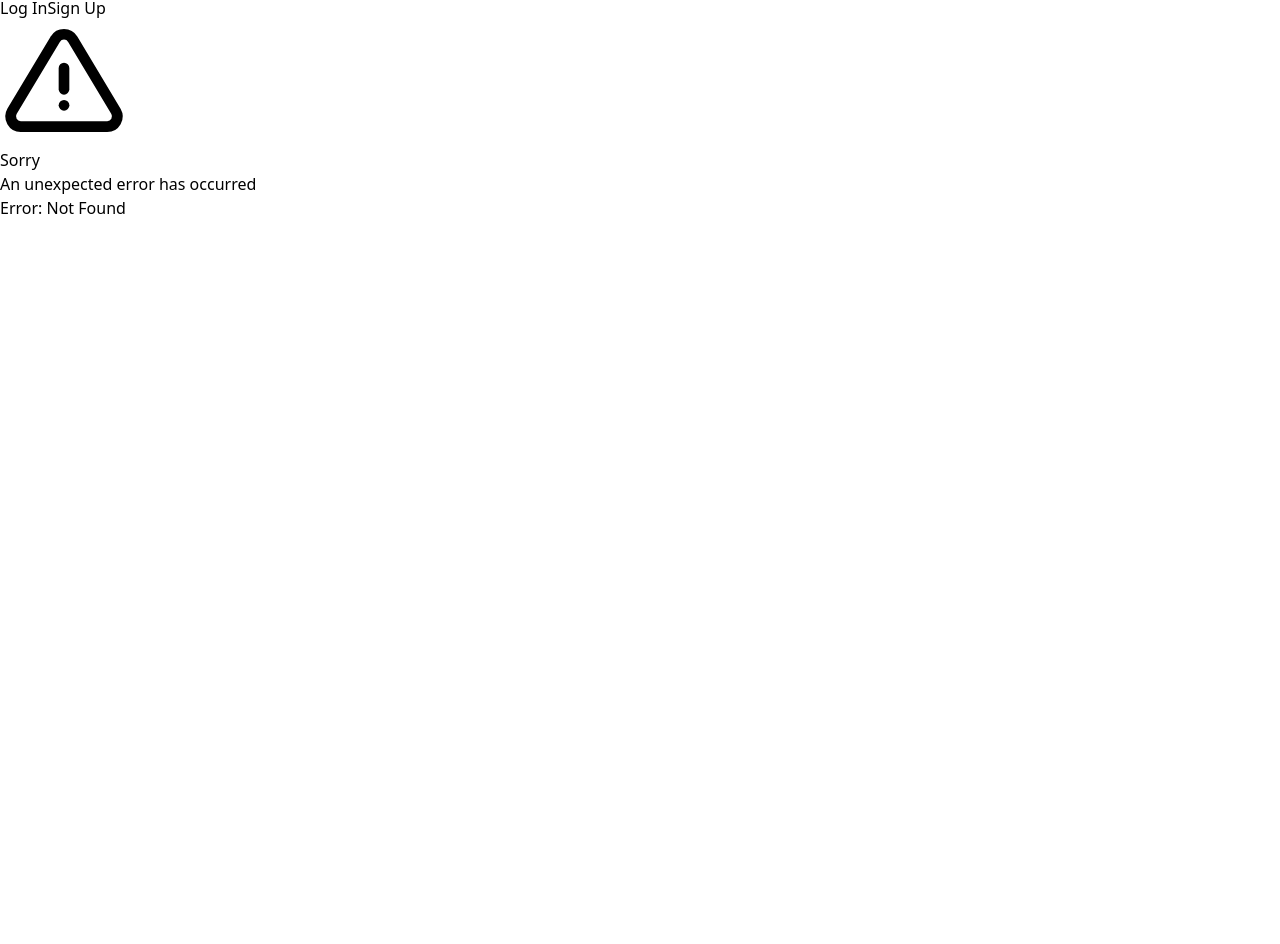
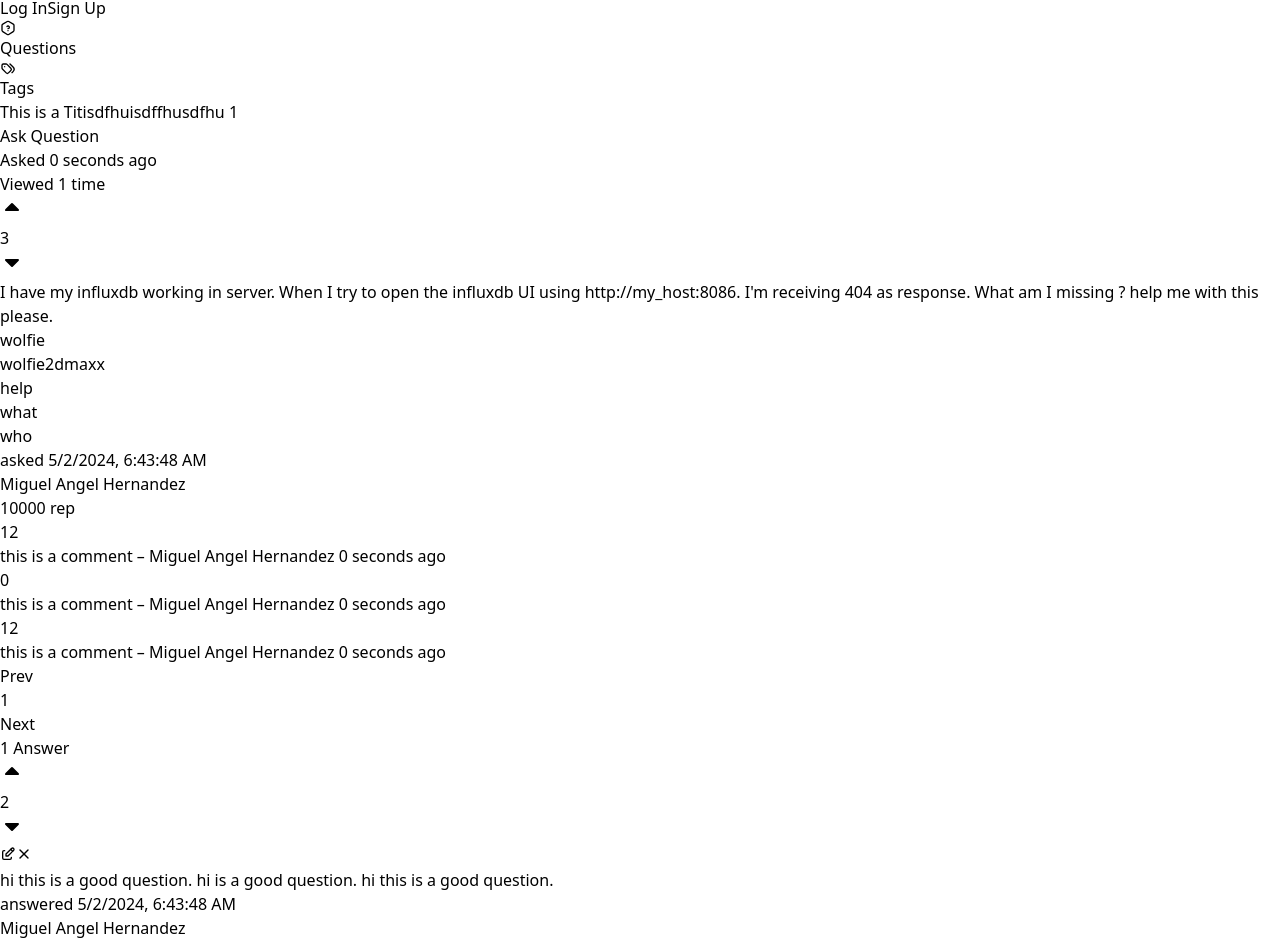
Before and after one commit to alkmei/fake-overflow, a React (Vite) app in the folder client/: page /questions/edit/1/answer/1 in a window 1280 px wide. Before the commit this address had no page. Shown: the part 108-1052 px from the top of the page. Before the commit the page ends 800 px from the top, so only its background shows below. Built offline with nearby package versions, Linux system fonts and the light colour scheme.

Commit message:
edit questions and answer front end

```diff
--- a/client/src/TempData.ts
+++ b/client/src/TempData.ts
@@ -84,11 +84,12 @@ export const tempQuestions: Question[] = [
     comments: comments,
     answers: [
       {
-        text: "hi this is a good question. hi this is a good question. hi this is a good question. hi this is a good question. hi this is a good question. hi this is a good question. hi this is a good question. hi this is a good question. hi this is a good question. hi this is a good question. hi this is a good question. hi this is a good question. ",
+        text: "hi this is a good question. hi  is a good question. hi this is a good question. ",
         author: user,
         creationTime: new Date(),
         votes: 2,
         comments: comments,
+        id: 0,
       },
     ],
     tags: tags,
@@ -102,7 +103,7 @@ export const tempQuestions: Question[] = [
     text: "I have my influxdb working in server. When I try to open the influxdb UI using http://my_host:8086. I'm receiving 404 as response. What am I missing ? help me with this please.\n",
     views: 2,
     votes: 3,
-    id: 1,
+    id: 2,
     comments: comments,
     answers: [
       {
@@ -124,7 +125,7 @@ export const tempQuestions: Question[] = [
     text: "I have my influxdb working in server. When I try to open the influxdb UI using http://my_host:8086. I'm receiving 404 as response. What am I missing ? help me with this please.\n",
     views: 2,
     votes: 3,
-    id: 1,
+    id: 3,
     comments: comments,
     answers: [
       {
@@ -146,7 +147,7 @@ export const tempQuestions: Question[] = [
     text: "I have my influxdb working in server. When I try to open the influxdb UI using http://my_host:8086. I'm receiving 404 as response. What am I missing ? help me with this please.\n",
     views: 2,
     votes: 3,
-    id: 1,
+    id: 4,
     comments: comments,
     answers: [
       {
@@ -168,7 +169,7 @@ export const tempQuestions: Question[] = [
     text: "I have my influxdb working in server. When I try to open the influxdb UI using http://my_host:8086. I'm receiving 404 as response. What am I missing ? help me with this please.\n",
     views: 2,
     votes: 3,
-    id: 1,
+    id: 5,
     comments: comments,
     answers: [
       {
@@ -189,7 +190,7 @@ export const tempQuestions: Question[] = [
     author: user,
     views: 0,
     votes: 3453,
-    id: 2,
+    id: 6,
     comments: comments,
     answers: [
       {
@@ -198,6 +199,7 @@ export const tempQuestions: Question[] = [
         comments: comments,
         votes: 0,
         creationTime: new Date(),
+        id: 1,
       },
       {
         text: "hi this is a good question 2",
--- a/client/src/components/questions/QuestionComponent.tsx
+++ b/client/src/components/questions/QuestionComponent.tsx
@@ -5,8 +5,10 @@ import TagComponent from "@/components/TagComponent.tsx";
 
 export default function QuestionComponent({
   question,
+  userId,
 }: {
   question: Question;
+  userId?: number;
 }) {
   question.creationTime = new Date(question.creationTime);
 
@@ -29,7 +31,13 @@ export default function QuestionComponent({
       </div>
       <div className="w-full">
         <h3 className="text-blue-600 hover:text-blue-900 break-all mb-0.5">
-          <Link to={`/questions/${question.id}/${sluggify(question.title)}`}>
+          <Link
+            to={
+              userId
+                ? `/questions/edit/${question.id}/answer/${userId}`
+                : `/questions/${question.id}/${sluggify(question.title)}`
+            }
+          >
             {question.title}
           </Link>
         </h3>
--- a/client/src/components/questions/QuestionList.tsx
+++ b/client/src/components/questions/QuestionList.tsx
@@ -3,7 +3,13 @@ import Question from "@server/types/question";
 import { useEffect, useState } from "react";
 import { useSearchParams } from "react-router-dom";
 
-export default function QuestionList({ questions }: { questions: Question[] }) {
+export default function QuestionList({
+  questions,
+  userId,
+}: {
+  questions: Question[];
+  userId?: number;
+}) {
   const [page, setPage] = useState(1);
   const [searchParams] = useSearchParams();
 
@@ -34,7 +40,7 @@ export default function QuestionList({ questions }: { questions: Question[] }) {
           if (question) {
             renderedQuestions.push(
               <div key={i}>
-                <QuestionComponent question={question} />
+                <QuestionComponent question={question} userId={userId} />
               </div>,
             );
           }
--- a/client/src/main.tsx
+++ b/client/src/main.tsx
@@ -32,8 +32,12 @@ const router = createBrowserRouter([
     children: [
       { path: "/questions", element: <Questions /> },
       { path: "/questions/ask", element: <AskQuestion /> },
-      { path: "/questions/edit/:id", element: <AskQuestion editing={true} /> },
+      { path: "/questions/edit/:id", element: <AskQuestion editing={true} /> }, // restrict to admin/logged-in user
       { path: "/questions/:id/:slug", element: <Answers /> },
+      {
+        path: "/questions/edit/:qid/answer/:uid",
+        element: <Answers />,
+      },
       { path: "/questions/tagged/:tag", element: <TagQuestions /> },
       { path: "/tags", element: <Tags /> },
       { path: "/users/:id", element: <Profile /> },
--- a/client/src/routes/questions/Answers.tsx
+++ b/client/src/routes/questions/Answers.tsx
@@ -1,14 +1,20 @@
 import PostText from "@/components/questions/PostText.tsx";
-import { tempQuestions } from "@/TempData.ts";
+import { comments, tempQuestions, user } from "@/TempData.ts";
 import QuestionHeader from "@/components/QuestionHeader.tsx";
-import { IconCaretDownFilled, IconCaretUpFilled } from "@tabler/icons-react";
+import {
+  IconCaretDownFilled,
+  IconCaretUpFilled,
+  IconEdit,
+  IconX,
+} from "@tabler/icons-react";
 import TagComponent from "@/components/TagComponent.tsx";
 import Comments from "@/components/questions/Comments.tsx";
 import FormError from "@/components/FormError.tsx";
 import { FormEvent, useEffect, useState } from "react";
 import { validateHyperlinks } from "@/helper.ts";
-import { Link, useSearchParams } from "react-router-dom";
+import { Link, useParams, useSearchParams } from "react-router-dom";
 import PageButtons from "@/components/PageButtons.tsx";
+import Answer from "@server/types/answer";
 
 export default function Answers() {
   const questionId = new URLSearchParams(window.location.search).get("id");
@@ -16,6 +22,10 @@ export default function Answers() {
   const [textError, setTextError] = useState("");
   const [page, setPage] = useState(1);
   const [searchParams] = useSearchParams();
+  const [editingAnswerId, setEditingAnswerId] = useState<number | null>(null);
+  const [editedText, setEditedText] = useState("");
+  const [editError, setEditError] = useState("");
+  const userId = useParams().uid;
 
   useEffect(() => {
     if (searchParams.get("page")) {
@@ -28,8 +38,20 @@ export default function Answers() {
   }, [searchParams]);
   // TODO: show updated view count on answers page
 
-  const question = tempQuestions[1];
-  const answers = question.answers;
+  // TODO: when querying answers, split the array into answers by user and answers not by the user
+
+  const question = tempQuestions[0];
+  const answers = question.answers.sort(
+    (a, b) => b.creationTime.getTime() - a.creationTime.getTime(),
+  );
+  let userAnswers: Answer[] = [];
+
+  if (userId) {
+    // TODO: Get answers by user
+    userAnswers = question.answers.sort(
+      (a, b) => b.creationTime.getTime() - a.creationTime.getTime(),
+    );
+  }
 
   const numPerPage = 5;
   const lastPage = Math.floor(answers.length / numPerPage) + 1;
@@ -53,7 +75,8 @@ export default function Answers() {
     if (valid) {
       const newAnswer = {
         text: text,
-        author: "test author", // this will be a user later
+        // TODO: Make this current user
+        author: "test author",
       };
 
       console.log(newAnswer);
@@ -66,6 +89,44 @@ export default function Answers() {
       //       console.log(res.data);
       //     });
     }
+  };
+
+  const handleEdit = (answer: Answer) => {
+    if (!(answer.id !== editingAnswerId)) setEditingAnswerId(null);
+    else setEditingAnswerId(answer.id);
+
+    setEditedText(answer.text);
+  };
+
+  const handleEditSubmit = (event: FormEvent, answer: Answer) => {
+    event.preventDefault();
+    let valid = true;
+
+    setEditError("");
+
+    if (!validateHyperlinks(text)) {
+      setEditError("Invalid hyperlink");
+      valid = false;
+    }
+
+    if (editedText.trim() === "") {
+      setEditError("Edited text cannot be empty");
+      valid = false;
+    }
+
+    if (editedText === answer.text) {
+      setEditError("Edited text is identical to answer text");
+      valid = false;
+    }
+
+    if (valid) {
+      // TODO: send POST request to change answer
+      console.log(editedText);
+    }
+  };
+
+  const handleDelete = (answer: Answer) => {
+    console.log(answer);
   };
 
   if (questionId && Object.keys(question).length === 0)
@@ -124,7 +185,13 @@ export default function Answers() {
               i < (page - 1) * numPerPage + numPerPage;
               i++
             ) {
-              const answer = answers[i];
+              let answer;
+              let editableAns = false;
+              if (userId && i < userAnswers.length) {
+                answer = userAnswers[i];
+                editableAns = true;
+              } else answer = answers[i - userAnswers.length];
+
               if (answer) {
                 renderedAnswers.push(
                   <div key={i} className="grid gap-4 mt-4 grid-cols-[1fr_16fr]">
@@ -137,9 +204,41 @@ export default function Answers() {
                         <IconCaretDownFilled width={24} height={24} />
                       </button>
                     </div>
-                    <div className="flex flex-col justify-between items-start col-[2]">
+                    {editableAns && (
+                      <div className="flex flex-col gap-2 col-[1] items-center">
+                        <button
+                          className="rounded-full border w-9 h-9 flex justify-center items-center hover:bg-[#fbdbc0]"
+                          onClick={() => handleEdit(answer)}
+                        >
+                          <IconEdit width={16} height={16} />
+                        </button>
+                        <button
+                          className="rounded-full border w-9 h-9 flex justify-center items-center hover:bg-red-200"
+                          onClick={() => handleDelete(answer)}
+                        >
+                          <IconX width={16} height={16} />
+                        </button>
+                      </div>
+                    )}
+                    <div className="flex flex-col justify-between items-start col-[2] row-[1]">
                       <PostText text={answer.text} />
                     </div>
+                    {editingAnswerId === answer.id && (
+                      <form onSubmit={(e) => handleEditSubmit(e, answer)}>
+                        <textarea
+                          name="edit-answer"
+                          cols={30}
+                          rows={3}
+                          value={editedText}
+                          className="rounded p-2 border w-full mr-10"
+                          onChange={(e) => setEditedText(e.target.value)}
+                        />
+                        <FormError message={editError} />
+                        <button className="bg-blue-500 p-2 text-white rounded hover:bg-blue-600 text-nowrap text-xs mt-2">
+                          Submit Edit
+                        </button>
+                      </form>
+                    )}
                     <div className="col-[2] justify-self-end">
                       <div className="text-xs p-3 max-w-56">
                         <p className="text-gray-600">
--- a/client/src/routes/questions/AskQuestion.tsx
+++ b/client/src/routes/questions/AskQuestion.tsx
@@ -1,7 +1,8 @@
 import FormError from "@/components/FormError.tsx";
 import { FormEvent, useState, useEffect } from "react";
 import { validateHyperlinks } from "@/helper";
-import { useParams } from "react-router-dom";
+import { useNavigate, useParams } from "react-router-dom";
+import { tempQuestions } from "@/TempData.ts";
 
 export default function AskQuestion({ editing }: { editing?: boolean }) {
   const [title, setTitle] = useState("");
@@ -15,10 +16,11 @@ export default function AskQuestion({ editing }: { editing?: boolean }) {
     if (editing) {
       console.log(id);
       // TODO: Get question from server by id
-      // setTitle(question.title);
-      // setText(question.text);
-      // setTags(question.tags.map((tag) => tag.name).join(" "));
-      // setSummary(question.summary);
+      const question = tempQuestions[0];
+      setTitle(question.title);
+      setText(question.text);
+      setTags(question.tags.map((tag) => tag.name).join(" "));
+      setSummary(question.summary);
     }
   }, [editing, id]);
 
@@ -26,6 +28,7 @@ export default function AskQuestion({ editing }: { editing?: boolean }) {
   const [textError, setTextError] = useState("");
   const [tagsError, setTagsError] = useState("");
   const [summaryError, setSummaryError] = useState("");
+  const navigate = useNavigate();
 
   const handleSubmit = (event: FormEvent) => {
     event.preventDefault();
@@ -100,7 +103,7 @@ export default function AskQuestion({ editing }: { editing?: boolean }) {
         //     });
       }
 
-      // TODO: then send back to home page on successful submit
+      navigate("/questions");
     }
   };
 
@@ -132,6 +135,7 @@ export default function AskQuestion({ editing }: { editing?: boolean }) {
             name="title"
             className="rounded p-2 border"
             placeholder="Enter title here..."
+            value={title}
             onChange={(e) => setTitle(e.target.value)}
           />
           <FormError message={titleError} />
@@ -144,6 +148,7 @@ export default function AskQuestion({ editing }: { editing?: boolean }) {
             name="summary"
             cols={30}
             rows={10}
+            value={summary}
             className="rounded border p-2"
             placeholder="Enter summary here..."
             onChange={(e) => setSummary(e.target.value)}
@@ -158,6 +163,7 @@ export default function AskQuestion({ editing }: { editing?: boolean }) {
             name="body"
             cols={30}
             rows={10}
+            value={text}
             className="rounded border p-2"
             placeholder="Enter question text here..."
             onChange={(e) => setText(e.target.value)}
@@ -173,6 +179,7 @@ export default function AskQuestion({ editing }: { editing?: boolean }) {
             name="tags"
             className="rounded p-2 border"
             placeholder="Enter tags here..."
+            value={tags}
             onChange={(e) => setTags(e.target.value)}
           />
           <FormError message={tagsError} />
--- a/client/src/routes/users/Profile.tsx
+++ b/client/src/routes/users/Profile.tsx
@@ -4,9 +4,16 @@ import { sluggify, timeSinceDate } from "@/helper.ts";
 import TagList from "@/components/TagList.tsx";
 import QuestionList from "@/components/questions/QuestionList.tsx";
 import { IconEdit, IconX } from "@tabler/icons-react";
+import { useEffect, useState } from "react";
 
 export default function Profile() {
+  const [userId, setUserId] = useState(0);
   const { id } = useParams();
+
+  useEffect(() => {
+    if (id) setUserId(parseInt(id));
+  }, [id]);
+
   console.log(id);
 
   return (
@@ -25,7 +32,7 @@ export default function Profile() {
       </div>
       <div>
         <h2 className="text-2xl mb-5">Questions</h2>
-        <ul className="flex flex-col gap-2">
+        <ul className="flex flex-col gap-2 ml-3">
           {tempQuestions.map((q, index) => (
             <div className="flex flex-col" key={index}>
               <div className="flex flex-row justify-between border p-4 rounded-md">
@@ -35,9 +42,12 @@ export default function Profile() {
                   </Link>
                 </h3>
                 <div className="flex flex-row gap-2">
-                  <button className="rounded-full border w-7 h-7 flex justify-center items-center hover:bg-[#fbdbc0]">
+                  <Link
+                    to={`/questions/edit/${q.id}`}
+                    className="rounded-full border w-7 h-7 flex justify-center items-center hover:bg-[#fbdbc0]"
+                  >
                     <IconEdit width={16} height={16} />
-                  </button>
+                  </Link>
                   <button className="rounded-full border w-7 h-7 flex justify-center items-center hover:bg-red-200">
                     <IconX width={16} height={16} />
                   </button>
@@ -59,7 +69,7 @@ export default function Profile() {
            if a question answered by user is clicked, Their answer/s for
            the question is displayed first followed by the rest in Newest order
         */}
-        <QuestionList questions={tempQuestions} />
+        <QuestionList questions={tempQuestions} userId={userId} />
       </div>
     </div>
   );
```
